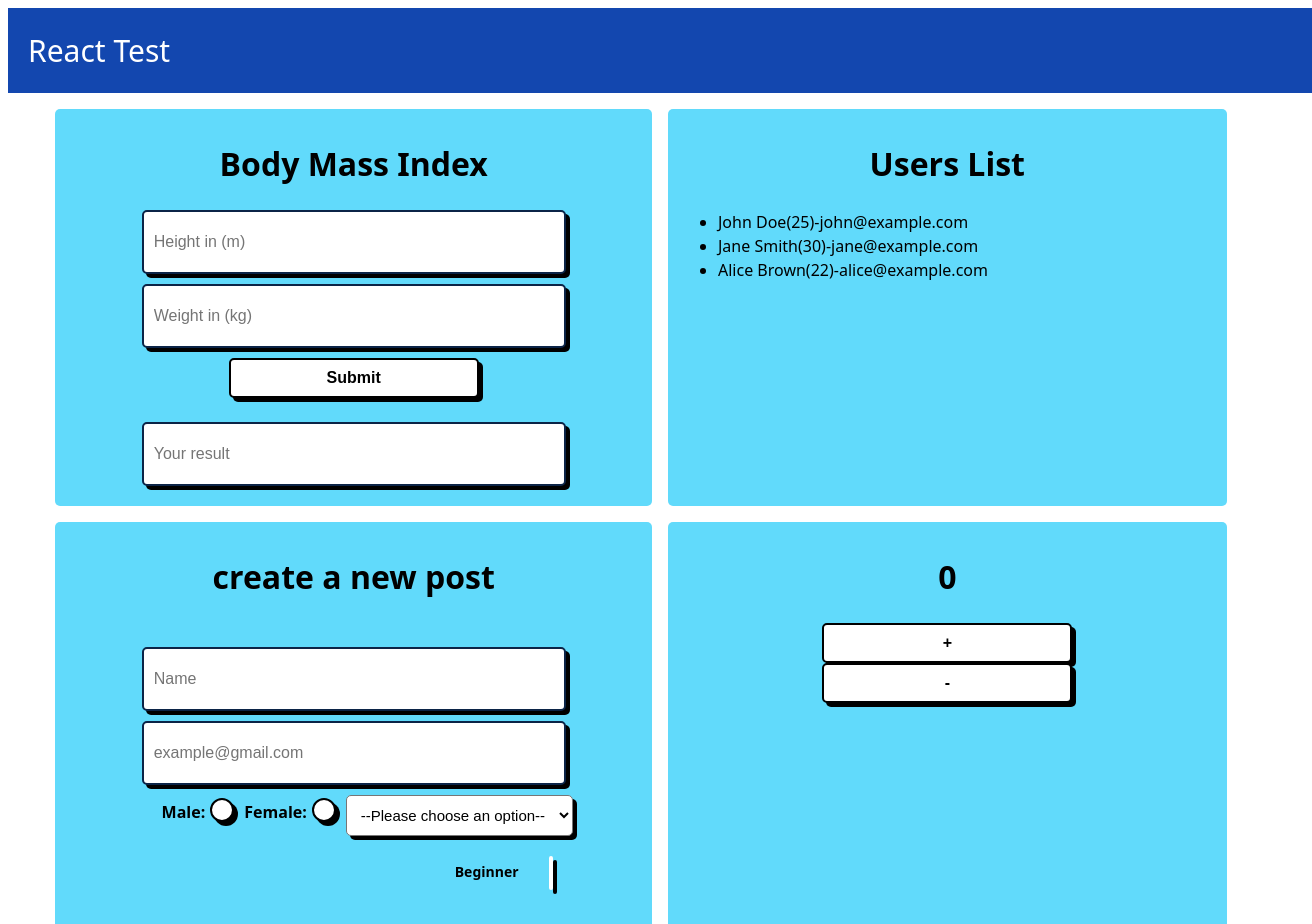
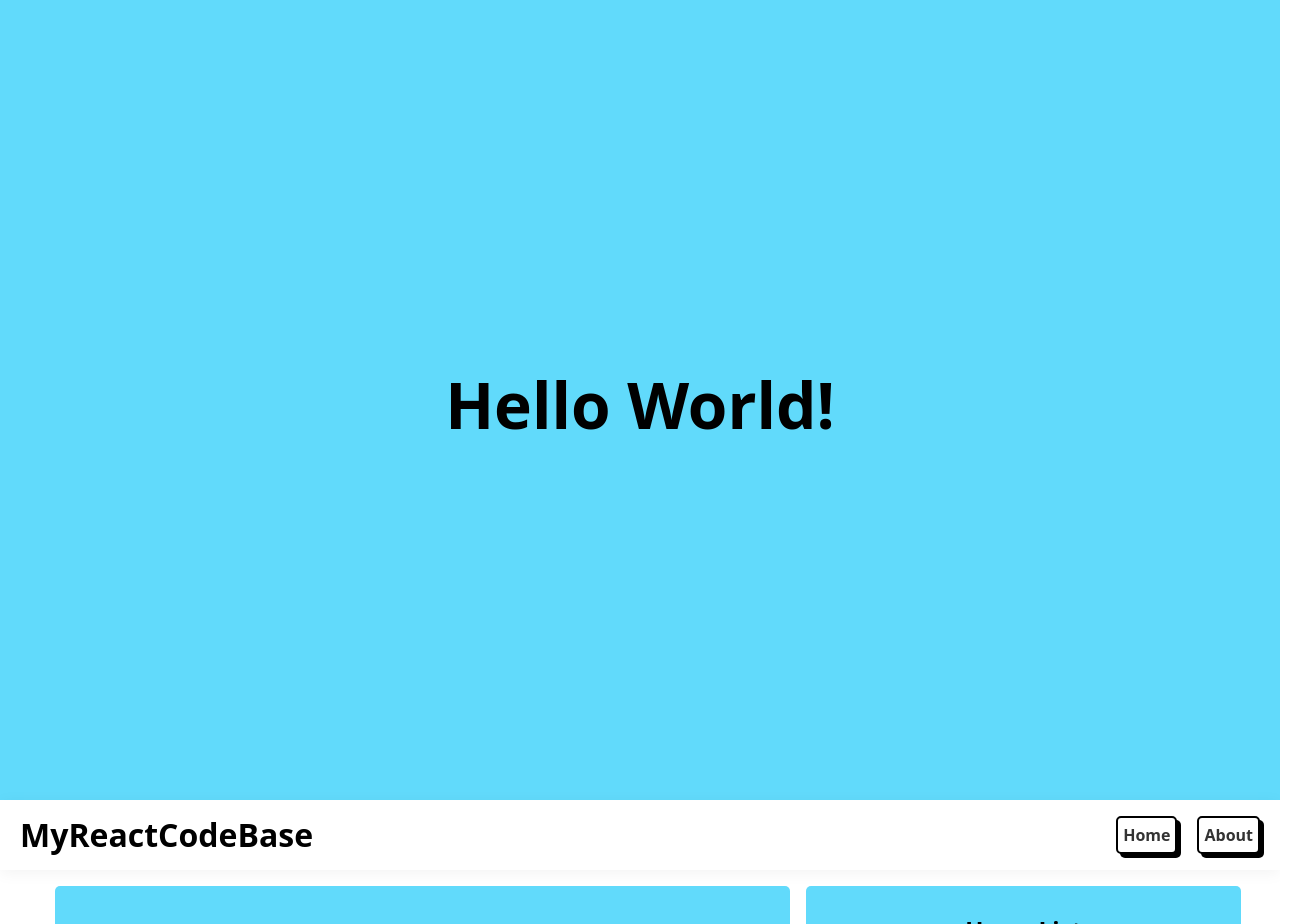
Before and after one commit to pouss707/myreactcodebase, a React (Vite) app: page / in a window 1280 px wide. Shown: the top 924 px of the page, 1312 px wide, since content can reach past the window. Built offline with nearby package versions, Linux system fonts and the light colour scheme.

Commit message:
more css changes why not

```diff
--- a/index.html
+++ b/index.html
@@ -3,7 +3,7 @@
   <head>
     <meta charset="UTF-8" />
     <meta name="viewport" content="width=device-width, initial-scale=1.0" />
-    <title>ReactCodeBase</title>
+    <title>MyReactCodeBase</title>
   </head>
   <body>
     <div id="root"></div>
--- a/src/App.css
+++ b/src/App.css
@@ -5,6 +5,11 @@
   padding: 0;
   text-align: center;
 }
+body, html {
+  margin: 0;
+  padding: 0;
+}
+
 .userlist{
   background-color: #61DAFB;
   color: black;
@@ -17,12 +22,67 @@
   text-align: center;
 }
 .header {
-  background-color: #1347af;
-  padding: 20px;
-  color: white;
+  height: 50px;
+  display: flex;
+  justify-content: space-between; /* Push title to left and nav to right */
+  align-items: center; /* Center align vertically */
+  padding: 10px 20px;
+  background-color: #fff;
+  box-shadow: rgba(0, 0, 0, 0.05) 0 3px 15px;
+  color: black;
+}
+.title {
+  font-size: 24px;
+  font-weight: bold;
+}
+.nav ul {
+  display: flex;
+  list-style-type: none;
+  margin: 0;
+  padding: 0;
+  gap: 20px;
+}
+.nav ul li {
+  margin-left: 20px;
+  border-radius: 5px;
+  border: 2px solid black;
+  background-color: white;
+  box-shadow: 4px 4px black;
+  font-size: 16px;
+  font-weight: 600;
+  color: black;
+  cursor: pointer;
+  padding: 5px;
+  transition: all 250ms;
+  position: relative;
+  overflow: hidden;
+  z-index: 1;
+  margin: 0 auto;
+}
+.nav ul li a {
+  text-decoration: none;
+  color: #333;
+  font-size: 16px;
+  transition: color 0.3s;
+}
+.nav ul li a::before {
+  content: "";
+  position: absolute;
+  top: 0;
+  left: 0;
+  height: 100%;
+  width: 0;
+  background-color: #212121;
+  z-index: -1;
+  -webkit-box-shadow: 4px 8px 19px -3px rgba(0, 0, 0, 0.27);
+  box-shadow: 4px 8px 19px -3px rgba(0, 0, 0, 0.27);
+  transition: all 250ms;
+}
+.nav ul li a:hover {
+  color: #e8e8e8;
+}
+.nav ul li a:hover::before {
   width: 100%;
-  font-size: 30px;
-  text-align: left;
 }
 .posts{
   background-color: #61DAFB;
@@ -88,6 +148,7 @@ img{
   padding: 10px;
   margin-left: 5%;
   border-radius: 5px;
+  gap: 10px;
 }
 .firstrow {
   display: grid;
@@ -271,3 +332,33 @@ input {
   justify-content: center;
   color: black;
 }
+.result{
+  display: grid;
+  grid-template-columns: 1fr 1fr;
+  gap: 10px;
+  padding: 1rem;
+}
+.resultinput{
+width: 300px;
+margin-left: 130px;
+}
+.resultbtn{
+width: 90px;
+height: 40px;
+margin-right: 168px;
+padding: 30px;
+}
+section {
+  height: 100vh;
+  background: #61DAFB;
+}
+section span {
+  color: black;
+  margin: 0;
+  font-size: 400%;
+  text-align: center;
+  line-height: 1;
+  padding-top: calc(50vh - 20pt);
+  display: block;
+  font-weight: 700;
+}
--- a/src/compnents/BodyMassIndex.jsx
+++ b/src/compnents/BodyMassIndex.jsx
@@ -40,22 +40,23 @@ function BodyMassIndex() {
                     onChange={(e) => setHeight(e.target.value)}
                     placeholder="Height in (m)"
                 />
-                <br />
                 <input
                     type="text"
                     value={weight}
                     onChange={(e) => setWeight(e.target.value)}
                     placeholder="Weight in (kg)"
                 />
-                <br />
-                <button type="submit">Submit</button>
-                <br />
+                <div className="result">
                     <input
+                        className='resultinput'
                         type="text"
                         value={result}
                         readOnly
+                        style={{ pointerEvents: 'none' }}
                         placeholder="Your result"
                     />
+                    <button className='resultbtn' type="submit">Submit</button>
+                </div>
             </form>
         </div>
     );
--- a/src/compnents/Header.jsx
+++ b/src/compnents/Header.jsx
@@ -1,9 +1,35 @@
 import React from 'react'
-
+import { useEffect, useRef } from 'react';
 
 function Header() {
+    const headerRef = useRef(null);
+    useEffect(() => {
+        const handleKeyDown = (event) => {
+            if (event.key === "&") {
+
+                headerRef.current.scrollIntoView({ behavior: "smooth" });
+            }
+        };
+        window.addEventListener("keydown", handleKeyDown);
+        return () => {
+            window.removeEventListener("keydown", handleKeyDown);
+        };
+    }, []);
     return (
-        <header className={'header'}>React Test</header>
+        <>
+            <section>
+                <span className='span'>Hello World!</span>
+            </section>
+            <header ref={headerRef} className="header">
+                <h1 >MyReactCodeBase</h1>
+                <nav className="nav">
+                    <ul>
+                        <li><a href="#">Home</a></li>
+                        <li><a href="#">About</a></li>
+                    </ul>
+                </nav>
+            </header>
+        </>
     )
 }
 
--- a/src/compnents/Postsharing.jsx
+++ b/src/compnents/Postsharing.jsx
@@ -91,7 +91,7 @@ function Postsharing() {
                 <br />
                 <div className='checkbox-wrapper'>
                     <label className='container'>
-                        <span class="box">Beginner</span>
+                        <span className="box">Beginner</span>
                         <input
                             id='beginner'
                             type="checkbox"
@@ -102,7 +102,7 @@ function Postsharing() {
                     </label>
                     <br />
                     <label className='container'>
-                        <span class="box">Intermediate</span>
+                        <span className="box">Intermediate</span>
                         <input
                             id='Intermediate'
                             type="checkbox"
@@ -113,7 +113,7 @@ function Postsharing() {
                     </label>
                     <br />
                     <label htmlFor="Expert" className='container'>
-                        <span class="box">Expert</span>
+                        <span className="box">Expert</span>
                         <input
                             id='Expert'
                             type="checkbox"
```
Also changed, not shown: 1 other file (tests, documents, lock files or other folders). Lines whose indentation alone changed are shown as unchanged.
